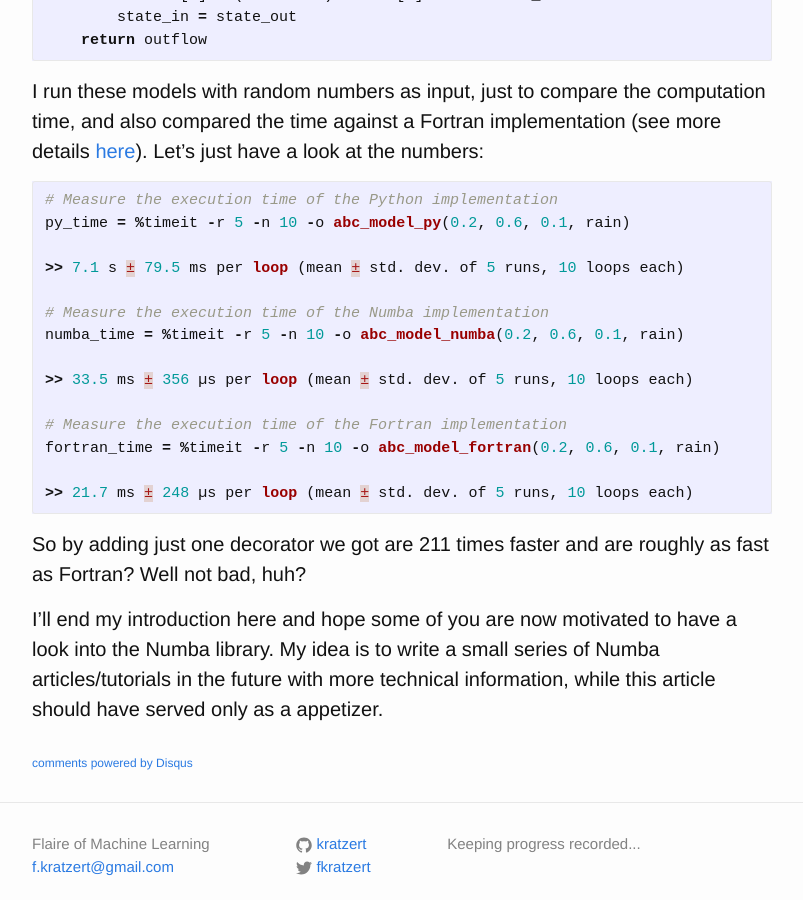
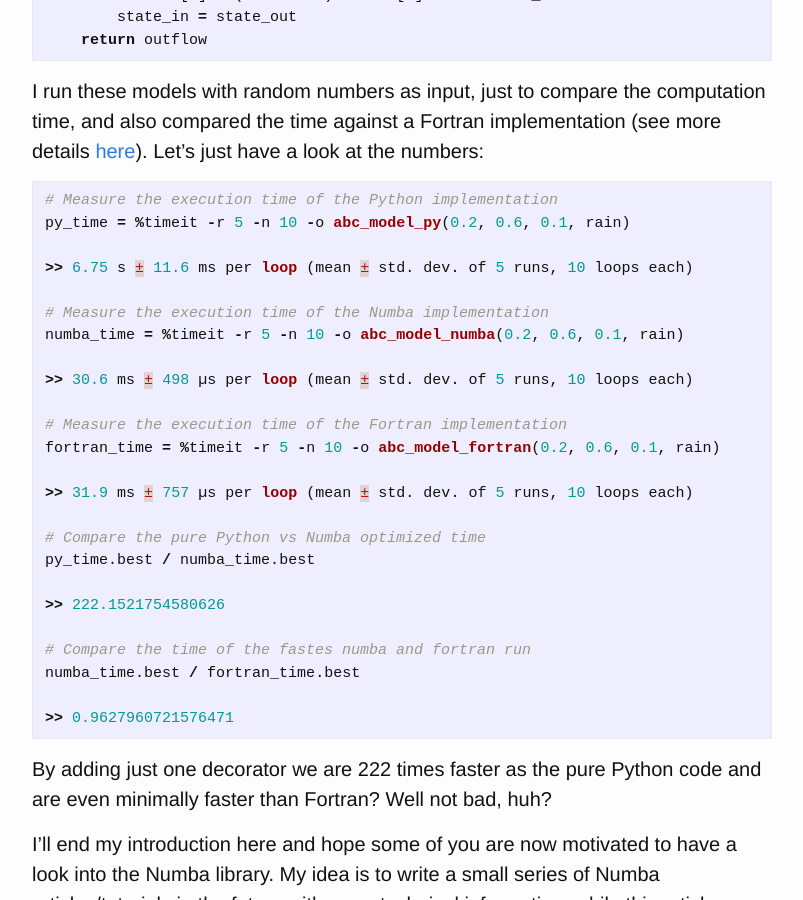
Before and after one commit to kratzert/kratzert.github.io, a Jekyll site: the page built from _posts/2017/2017-09-12-introduction-to-the-numba-library.markdown, in a window 1280 px wide and 900 px high, scrolled down 4802 px. Shown: the whole window, without its empty margins (238-1041 px from the left). Built offline with Jekyll 4.4.1, drawn with Linux system fonts in a browser that asks for light colours; comment, search, counter and statistics services are not loaded.

Commit message:
Updated runtimes after bugfix in fortran code

````diff
--- a/_posts/2017/2017-09-12-introduction-to-the-numba-library.markdown
+++ b/_posts/2017/2017-09-12-introduction-to-the-numba-library.markdown
@@ -117,18 +117,28 @@ I run these models with random numbers as input, just to compare the computation
 # Measure the execution time of the Python implementation
 py_time = %timeit -r 5 -n 10 -o abc_model_py(0.2, 0.6, 0.1, rain)
 
->> 7.1 s ± 79.5 ms per loop (mean ± std. dev. of 5 runs, 10 loops each)
+>> 6.75 s ± 11.6 ms per loop (mean ± std. dev. of 5 runs, 10 loops each)
 
 # Measure the execution time of the Numba implementation
 numba_time = %timeit -r 5 -n 10 -o abc_model_numba(0.2, 0.6, 0.1, rain)
 
->> 33.5 ms ± 356 µs per loop (mean ± std. dev. of 5 runs, 10 loops each)
+>> 30.6 ms ± 498 µs per loop (mean ± std. dev. of 5 runs, 10 loops each)
 
 # Measure the execution time of the Fortran implementation
 fortran_time = %timeit -r 5 -n 10 -o abc_model_fortran(0.2, 0.6, 0.1, rain)
 
->> 21.7 ms ± 248 µs per loop (mean ± std. dev. of 5 runs, 10 loops each)
+>> 31.9 ms ± 757 µs per loop (mean ± std. dev. of 5 runs, 10 loops each)
+
+# Compare the pure Python vs Numba optimized time
+py_time.best / numba_time.best
+
+>> 222.1521754580626
+
+# Compare the time of the fastes numba and fortran run
+numba_time.best / fortran_time.best
+
+>> 0.9627960721576471
 ```
-So by adding just one decorator we got are 211 times faster and are roughly as fast as Fortran? Well not bad, huh?
+By adding just one decorator we are 222 times faster as the pure Python code and are even minimally faster than Fortran? Well not bad, huh?
 
 I'll end my introduction here and hope some of you are now motivated to have a look into the Numba library. My idea is to write a small series of Numba articles/tutorials in the future with more technical information, while this article should have served only as a appetizer.
````
